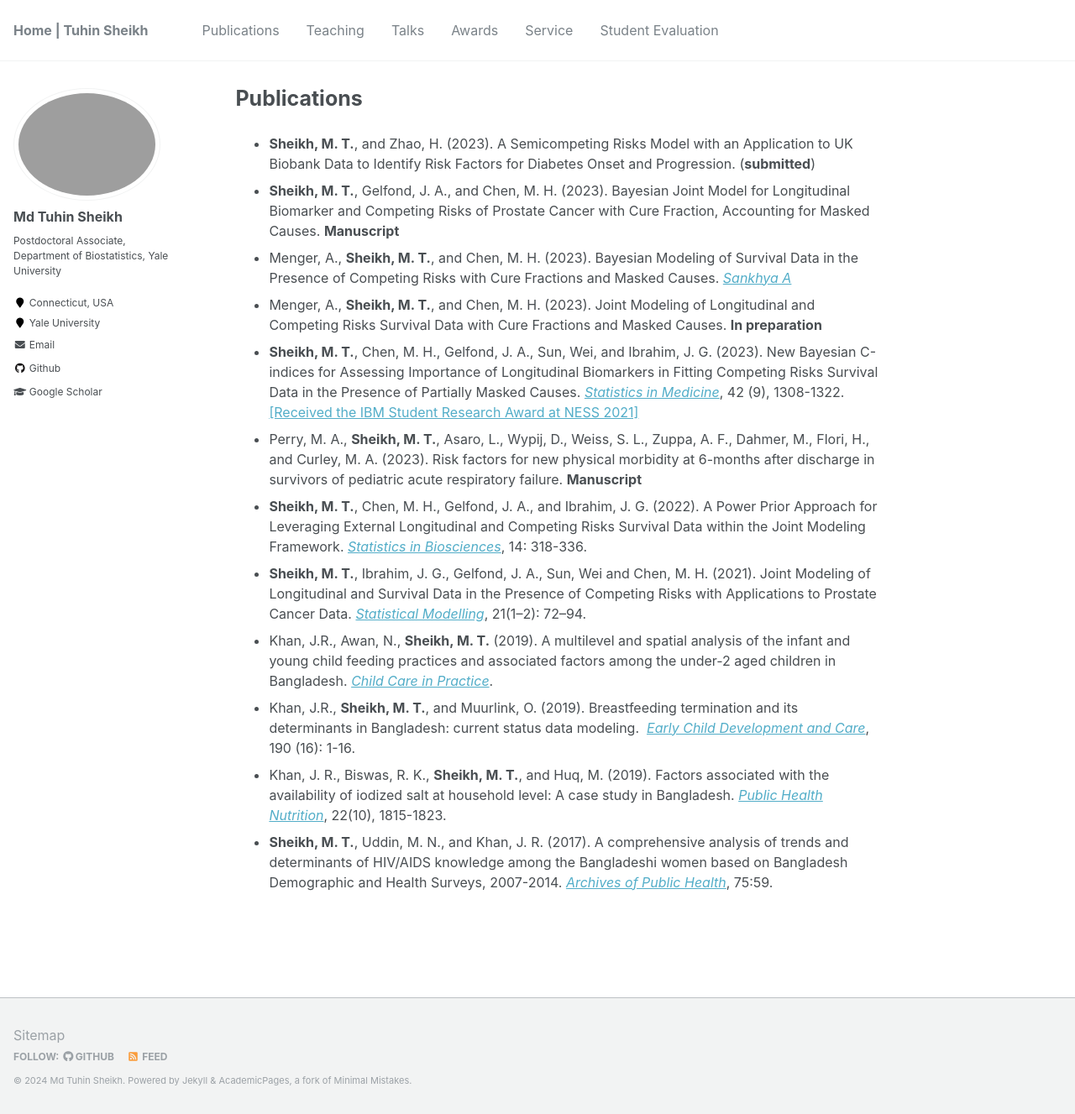
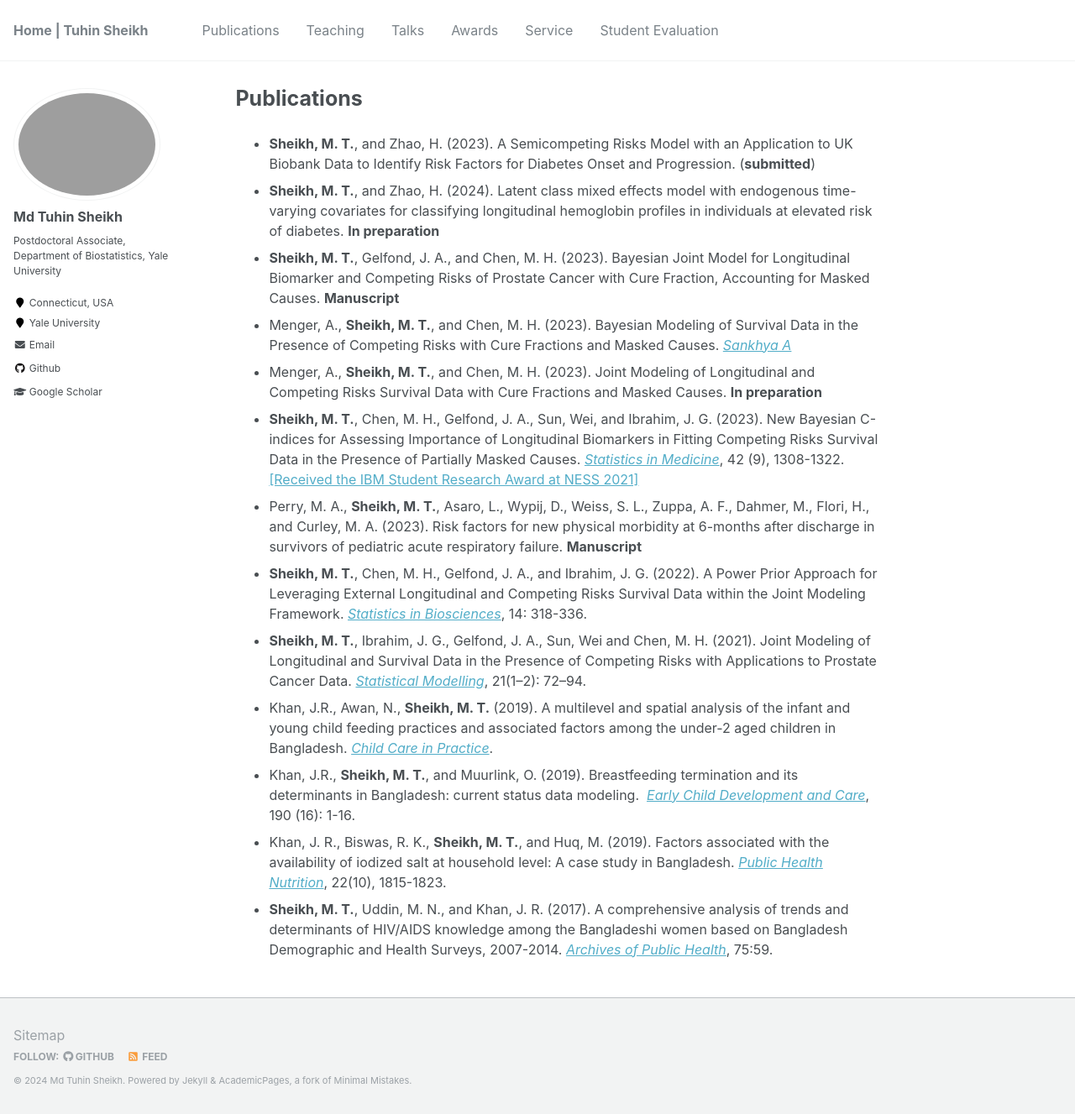
Before and after one commit to mdtuhinsheikh/mdtuhinsheikh.github.io, a Jekyll site: the page built from _pages/publications.md, in a window 1280 px wide and 1327 px high. Shown: the whole window at 84% size. Built offline with Jekyll 4.4.1, drawn with Linux system fonts in a browser that asks for light colours.

Commit message:
Update publications.md

```diff
--- a/_pages/publications.md
+++ b/_pages/publications.md
@@ -5,6 +5,7 @@ author_profile: true
 ---
 
 - **Sheikh, M. T.**, and Zhao, H. (2023). A Semicompeting Risks Model with an Application to UK Biobank Data to Identify Risk Factors for Diabetes Onset and Progression. (**submitted**)
+- **Sheikh, M. T.**, and Zhao, H. (2024). Latent class mixed effects model with endogenous time-varying covariates for classifying longitudinal hemoglobin profiles in individuals at elevated risk of diabetes. **In preparation**
 - **Sheikh, M. T.**, Gelfond, J. A., and Chen, M. H. (2023). Bayesian Joint Model for Longitudinal Biomarker and Competing Risks of Prostate Cancer with Cure Fraction, Accounting for Masked Causes. **Manuscript**
 - Menger, A., **Sheikh, M. T.**, and Chen, M. H. (2023). Bayesian Modeling of Survival Data in the Presence of Competing Risks with Cure Fractions and Masked Causes. [*Sankhya A*](https://link.springer.com/article/10.1007/s13171-023-00335-5){:target="_blank}
 - Menger, A., **Sheikh, M. T.**, and Chen, M. H. (2023). Joint Modeling of Longitudinal and Competing Risks Survival Data with Cure Fractions and Masked Causes. **In preparation**
```
